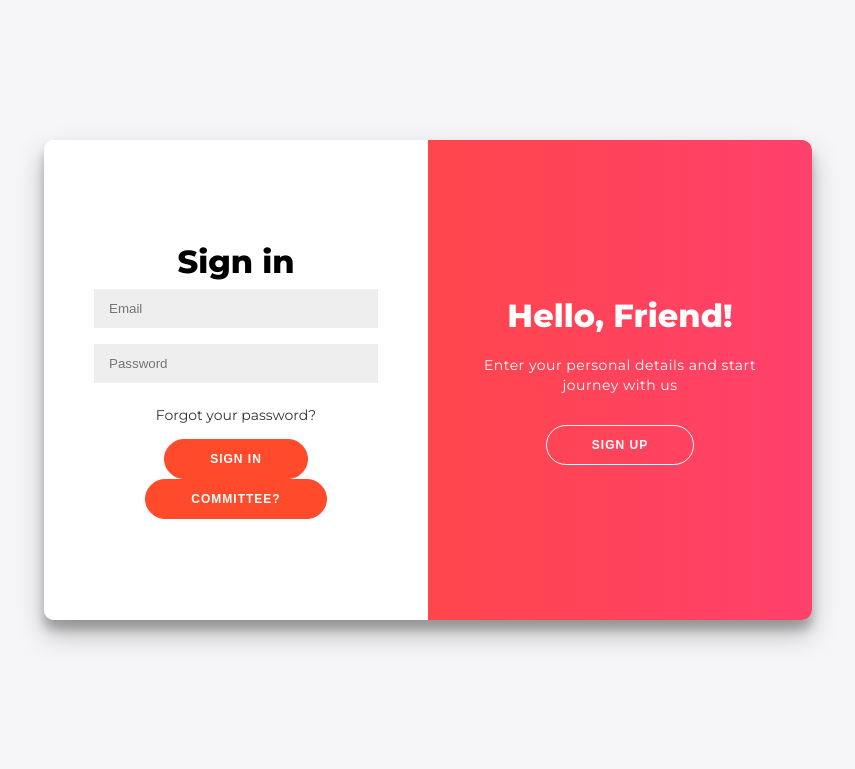
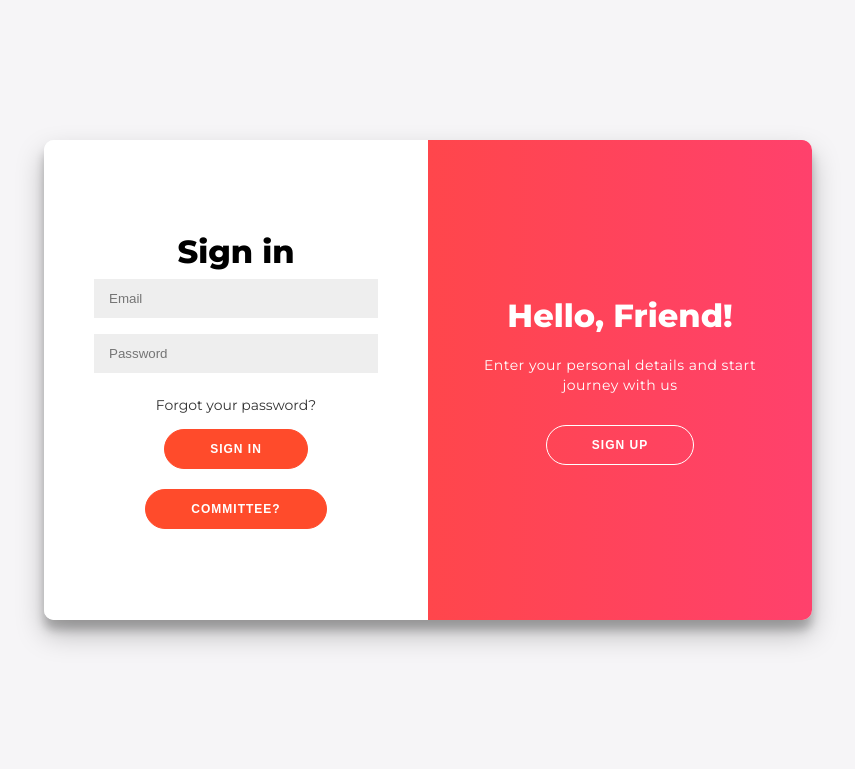
Before and after one commit to RohanPunjani/feedly, a PHP site: page / in a window 1280 px wide. Shown: the top 769 px of the page, without its empty margins (212-1067 px from the left). Run offline with PHP 8.4, Linux system fonts and the light colour scheme; some libraries are stand-ins or nearby versions.

Commit message:
Update style.css

```diff
--- a/style.css
+++ b/style.css
@@ -68,6 +68,10 @@ button:focus {
 button.ghost {
 	background-color: transparent;
 	border-color: #FFFFFF;
+}
+
+button.ghost-black{
+    margin-top: 20px;
 }
 
 form {
```
